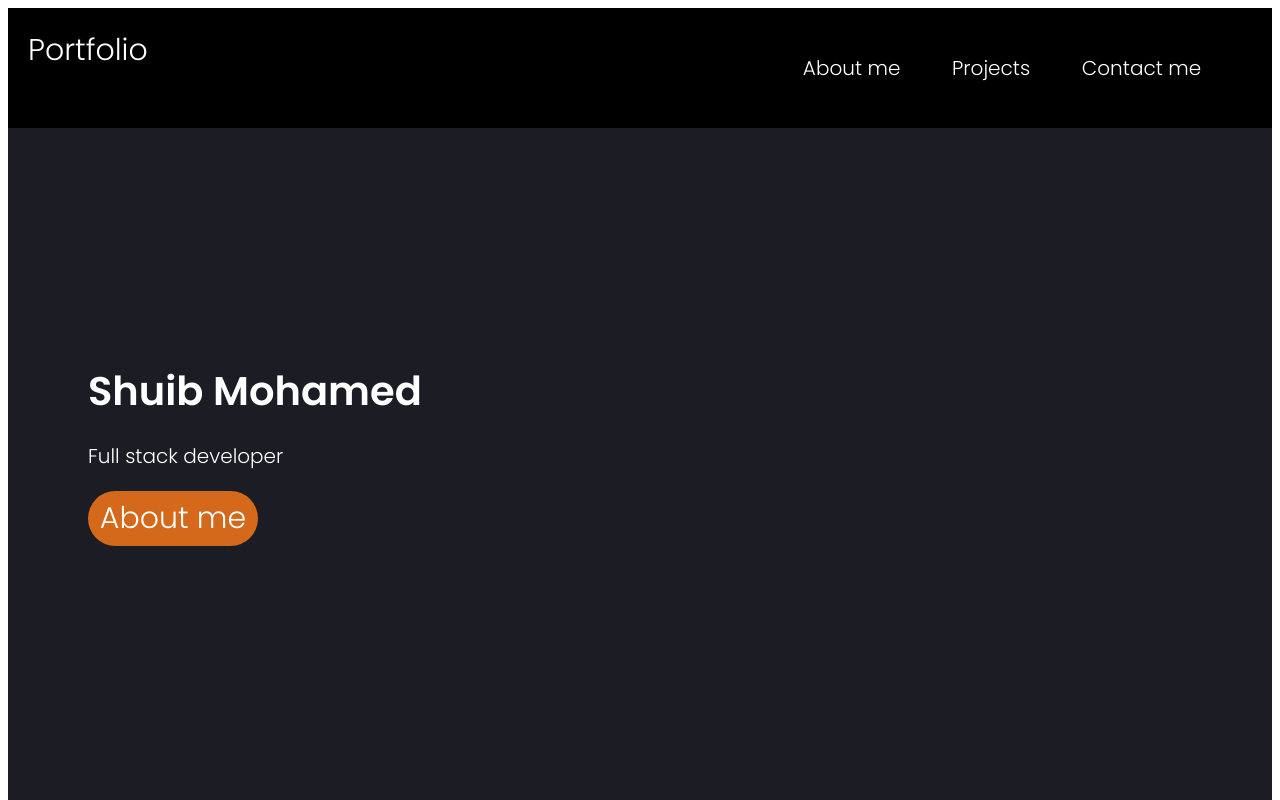
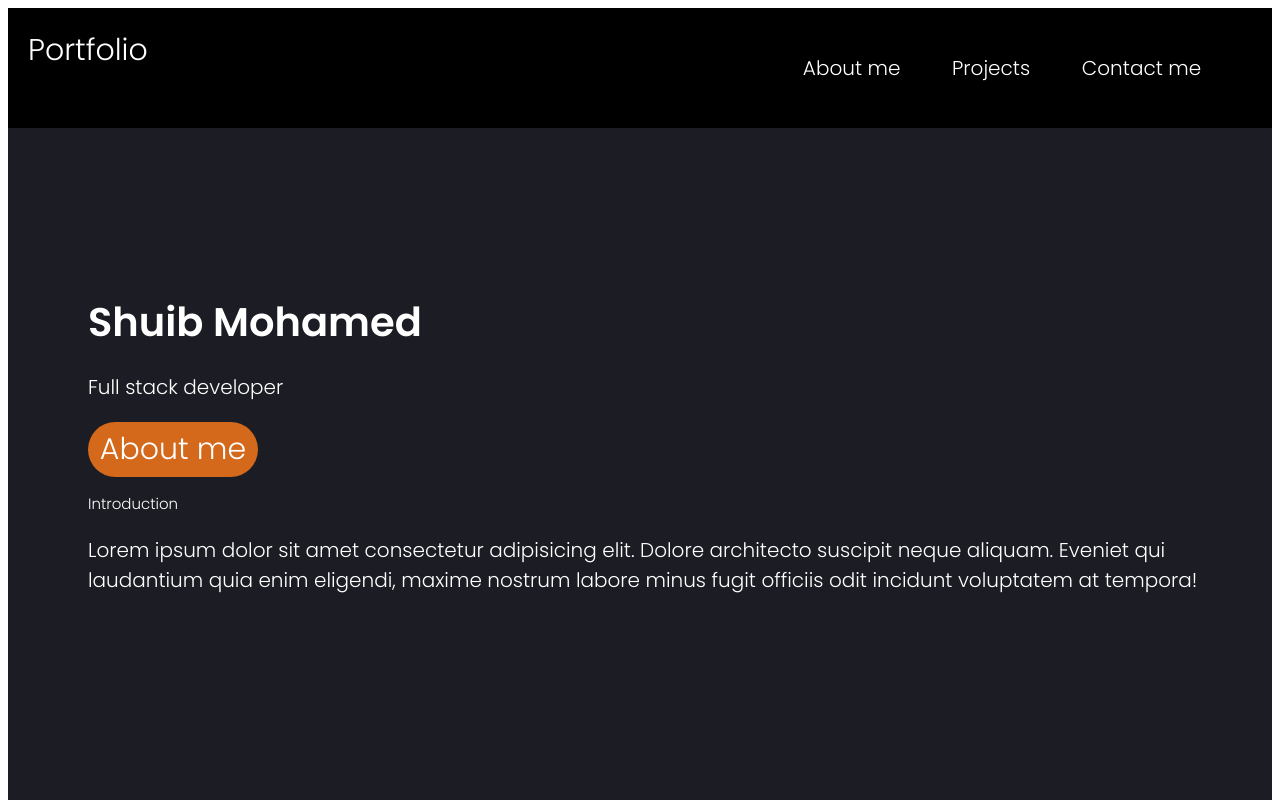
Before and after one commit to Shuaib-web/My-Portfolio, a plain HTML site: page index.html in a window 1280 px wide. Shown: the top 800 px of the page. Drawn offline with Linux system fonts and the light colour scheme.

Commit message:
Adding an introduction about myself

```diff
--- a/index.html
+++ b/index.html
@@ -24,6 +24,8 @@
             <h1>Shuib Mohamed</h1>
             <p>Full stack developer</p>
             <div class="button">About me</div>
+            <p class="subtext">Introduction</p>
+            <p>Lorem ipsum dolor sit amet consectetur adipisicing elit. Dolore architecto suscipit neque aliquam. Eveniet qui laudantium quia enim eligendi, maxime nostrum labore minus fugit officiis odit incidunt voluptatem at tempora!</p>
         </div>
     </div>
     </section>
--- a/style.css
+++ b/style.css
@@ -44,6 +44,12 @@ p {
     color: #ffffff;
 }
 
+.subtext {
+    font-size: 15px;
+    font-weight: 250;
+    margin-right: 77px;
+}
+
 .hero-area {
     display: flex;
     height: 100%;
```
